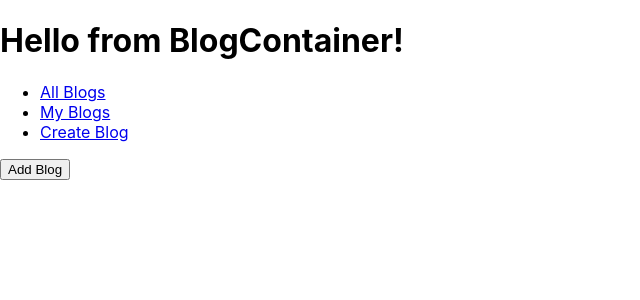
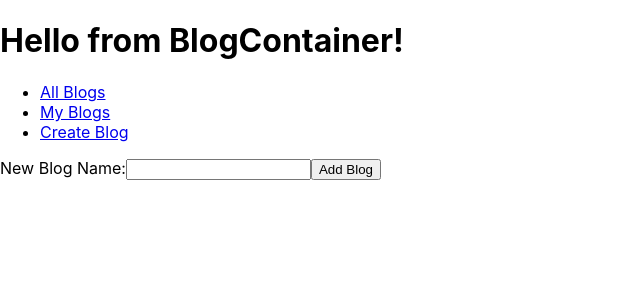
Before and after one commit to L1ly-42/Blog_Frontend, a React (Create React App) app: page /1/my_blogs/new in a window 1280 px wide. Shown: the top 300 px of the page, without its empty margins (0-640 px from the left). Built offline with nearby package versions, Linux system fonts and the light colour scheme; no server answers.

Commit message:
added form to add blog

```diff
--- a/src/Components/AddBlogForm.jsx
+++ b/src/Components/AddBlogForm.jsx
@@ -8,7 +8,7 @@ const [name, setName] = useState("");
 const [userId, setUserId] = useState(1);
 
 
-const [blog, setBlog] = useState({})
+const [blog, setBlog] = useState(null)
 
 const loadBlogs = async () => {
     const response = await fetch("http://localhost:8080/blogs");
@@ -30,32 +30,24 @@ const postBlogs = async (blog) => {
 }
 
 const handleSubmit = (event) => {
+    console.log(event)
     event.preventDefault();
     const date = Date.now();
     let currentDate = new Date(date)
-    const copiedBlog = {...blog};
-    copiedBlog["dateOfCreation"] = `${currentDate.getDay()}/${currentDate.getMonth()}/${currentDate.getFullYear()}`;
-    copiedBlog["timeOfCreation"] = `${currentDate.getUTCHours()}:${currentDate.getUTCMinutes()}`;
-    copiedBlog["name"] = "Dont worry about it";
-    copiedBlog["userId"] = userId;
-    setBlog(...copiedBlog);
+    let blogNow = {
+        name : event.target[0].value,
+        dateOfCreation : `${currentDate.getDay()}/${currentDate.getMonth()}/${currentDate.getFullYear()}`,
+        timeOfCreation : `${currentDate.getUTCHours()}:${currentDate.getUTCMinutes()}`,
+        userId : userId
+    }
+    setBlog({...blogNow});
+}
 
-    console.log(blog);
-
-
-
-
-
-
-
-    // const newBlog = {
-    //     name : "Dont worry about it",
-    //     dateOfCreation : "now",
-    //     timeOfCreation : "nowww",
-    //     userId: 1
-    // };
-    // postBlogs(newBlog);
-}
+useEffect(()=>{
+    if(blog !== null){
+        postBlogs(blog);
+    }
+}, [blog])
 
 useEffect(() =>{
     loadBlogs();
@@ -65,22 +57,14 @@ useEffect(() =>{
     return (
         <>
 
-        <button onClick={handleSubmit}>Add Blog</button>
-            {/* <form onSubmit={handleSubmit}>
+            <form onSubmit={handleSubmit}>
                 <label htmlFor="name"> New Blog Name:</label>
                 <input
                 type= "text"
                 id="newBlogName"
-                name='name' ></input> */}
-{/*
-                <label htmlFor="date"> Date Created:</label>
-                <input type= "text" id="newBlogDate" name='date'></input>
-
-                <label htmlFor="time"> Time Created:</label>
-                <input type= "text" id="newBlogTime" name='time'></input> */}
-{/*
-                <input type="submit" value='Add Blog'/> */}
-            {/* </form> */}
+                name='name' ></input>
+                <input type="submit" value='Add Blog'/>
+            </form>
         </>
 
     );
```
